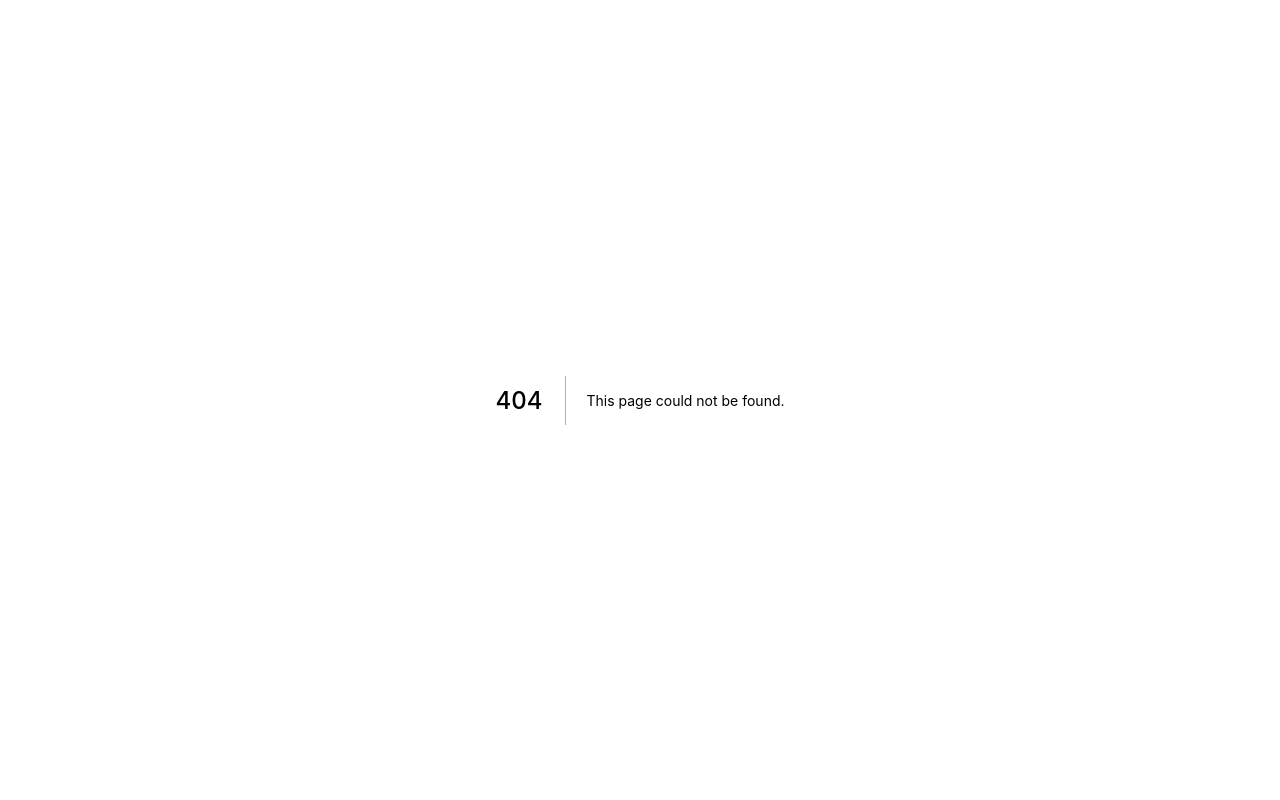
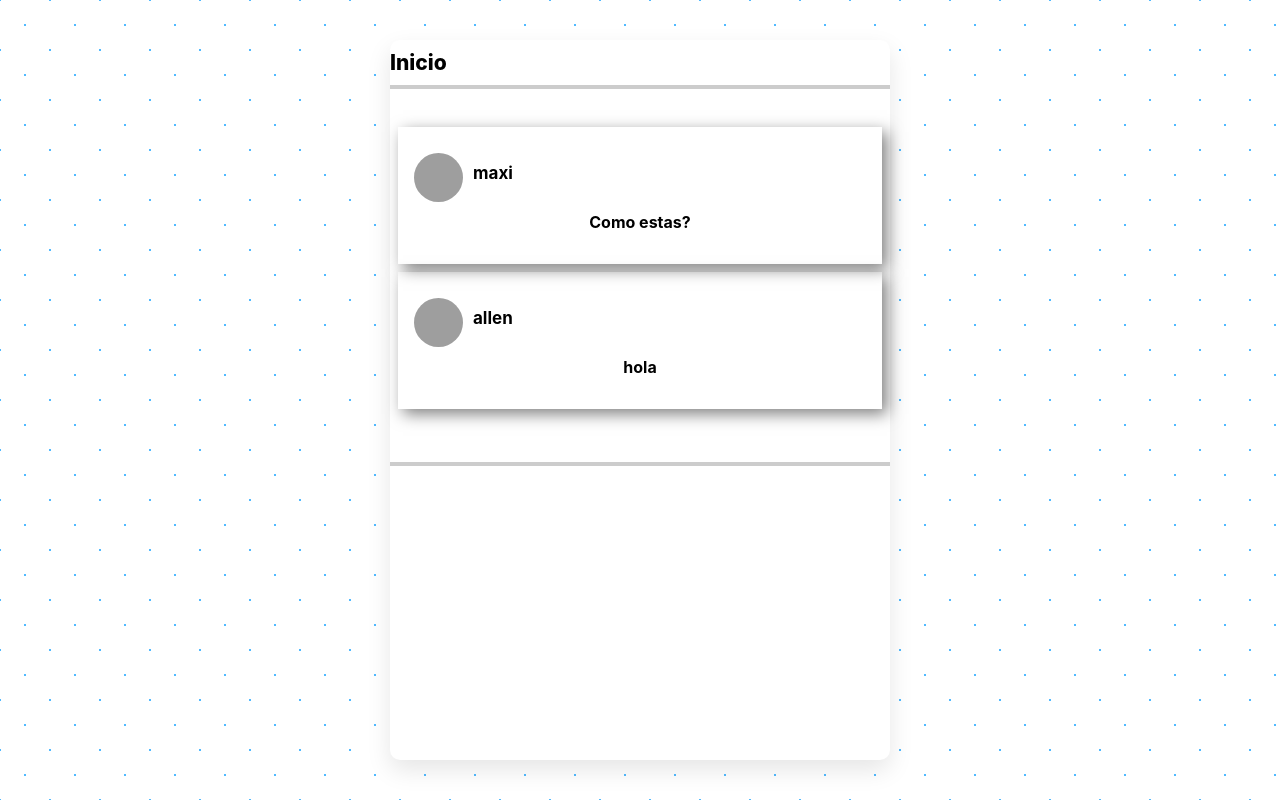
Before and after one commit to AllenMaxi/NextJS-Project, a Next.js app: page /home in a window 1280 px wide. Before the commit this address had no page. Built offline with nearby package versions, Linux system fonts and the light colour scheme; grey boxes are pictures that could not be loaded.

Commit message:
Creating HomePage

```diff
--- a/components/Avatar/Avatar.js
+++ b/components/Avatar/Avatar.js
@@ -1,10 +1,13 @@
 import styles from "../../styles/Home.module.css";
 
-const Avatar = ({ avatar, username, email }) => {
+const Avatar = ({ avatar, username, email, text }) => {
   return (
     <div className={styles.user__info}>
-      <img src={avatar} alt={username} className={styles.image} />
-      <strong>{username}</strong>
+      <div className={styles.user__head}>
+        <img src={avatar} alt={username} className={styles.image} />
+        <h3>{username}</h3>
+      </div>
+      {text && <strong className={styles.user__nextwit}>{text}</strong>}
       <p>
         <span>{email}</span>
       </p>
--- /dev/null
+++ b/components/Nextwit/index.js
@@ -0,0 +1,17 @@
+import React from "react";
+import Avatar from "../Avatar/Avatar";
+import styles from "../../styles/HomePage.module.css";
+
+const Nextiwt = ({ nextwit }) => {
+  return (
+    <article key={nextwit.id} className={styles.nextwit}>
+      <Avatar
+        avatar={nextwit.avatar}
+        username={nextwit.username}
+        text={nextwit.message}
+      />
+    </article>
+  );
+};
+
+export default Nextiwt;
--- a/firebase/client.js
+++ b/firebase/client.js
@@ -30,7 +30,7 @@ export const authChange = (onChange) => {
   const auth = getAuth();
   return auth.onAuthStateChanged((user) => {
     console.log(user);
-    const normalizedUser = handlerUser(user);
+    const normalizedUser = user ? handlerUser(user) : null;
     onChange(normalizedUser);
   });
 };
--- a/pages/api/hello.js
+++ /dev/null
@@ -1,5 +0,0 @@
-// Next.js API route support: https://nextjs.org/docs/api-routes/introduction
-
-export default function handler(req, res) {
-  res.status(200).json({ name: 'John Doe' })
-}
--- /dev/null
+++ b/pages/api/statuses/home_timeline/index.js
@@ -0,0 +1,20 @@
+const timeline = [
+  {
+    id: "0",
+    avatar: "https://www.w3schools.com/howto/img_avatar.png",
+    username: "maxi",
+    message: `Como estas?`,
+  },
+  {
+    id: "1",
+    avatar: "https://www.w3schools.com/howto/img_avatar.png",
+    username: "allen",
+    message: `hola`,
+  },
+];
+
+export default (req, res) => {
+  res.statusCode = 200;
+  res.setHeader("Content-Type", "application/json");
+  res.send(JSON.stringify(timeline));
+};
--- /dev/null
+++ b/pages/home/index.js
@@ -0,0 +1,42 @@
+import React, { useEffect, useState } from "react";
+import AppLayout from "../../components/AppLayout";
+import Nextiwt from "../../components/Nextwit";
+import styles from "../../styles/HomePage.module.css";
+
+const HomePage = () => {
+  const [data, setData] = useState([]);
+
+  useEffect(() => {
+    const fetchData = async () => {
+      try {
+        const res = await fetch(
+          "http://localhost:3000/api/statuses/home_timeline"
+        );
+        const json = await res.json();
+        console.log(json);
+        setData(json);
+      } catch (error) {
+        console.log(error);
+      }
+    };
+    fetchData();
+  }, []);
+
+  return (
+    <>
+      <AppLayout>
+        <header className={styles.header__homePage}>
+          <h2>Inicio</h2>
+        </header>
+        <section className={styles.section__homePage}>
+          {data.map((nextwit) => (
+            <Nextiwt key={nextwit.id} nextwit={nextwit} />
+          ))}
+        </section>
+        <nav className={styles.nav__homePage}></nav>
+      </AppLayout>
+    </>
+  );
+};
+
+export default HomePage;
--- a/styles/AppLayout.module.css
+++ b/styles/AppLayout.module.css
@@ -10,6 +10,7 @@
     border-radius: 10px;
     height: 100%;
     width: 100%;
+    position: relative;
   }
   @media (min-width: 500px) {
     .main__content {
--- a/styles/Home.module.css
+++ b/styles/Home.module.css
@@ -12,12 +12,18 @@
   color: #082c7990;
 }
 .image{
-  border-radius: 50%;
- width: 150px;
- height: 150px;
+ margin-top: 10px;
+ margin-right: 10px;
+ border-radius: 50%;
+ width: 49px;
+ height:49px;
 }
 .user__info{
+  padding: 1rem;
+  box-shadow: 5px 5px 15px rgba(0, 0, 0, 0.5);
+}
+.user__head {
   display: flex;
-  flex-direction: column;
   align-items: center;
+  margin-bottom: 10px;
 }
--- /dev/null
+++ b/styles/HomePage.module.css
@@ -0,0 +1,26 @@
+.header__homePage {
+  align-items: center;
+  border-bottom: 4px solid #ccc;
+  height: 49px;
+  display: flex;
+  position: sticky;
+  top: 0;
+  width: 100%;
+}
+.header__homePage h2{
+    font-size: 21px;
+    font-weight: 800;
+}
+.nav__homePage {
+  border-bottom: 4px solid #ccc;
+  bottom: 0;
+  position: sticky;
+  height: 49px;
+  width: 100%;
+}
+.section__homePage {
+    padding-top: 30px;
+}
+.nextwit {
+  margin: .5rem;
+}
```
Also changed, not shown: pages/hobbies/index.js (deleted, +0 -19 lines), pages/index.js (+15 -2 lines), public/twitter.jpg.
